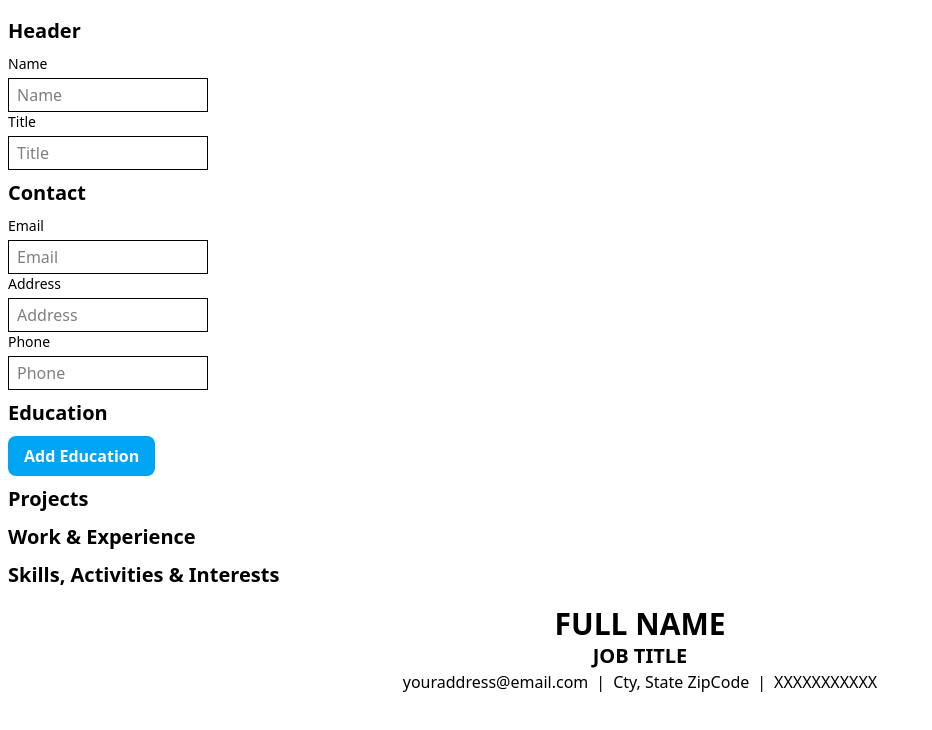
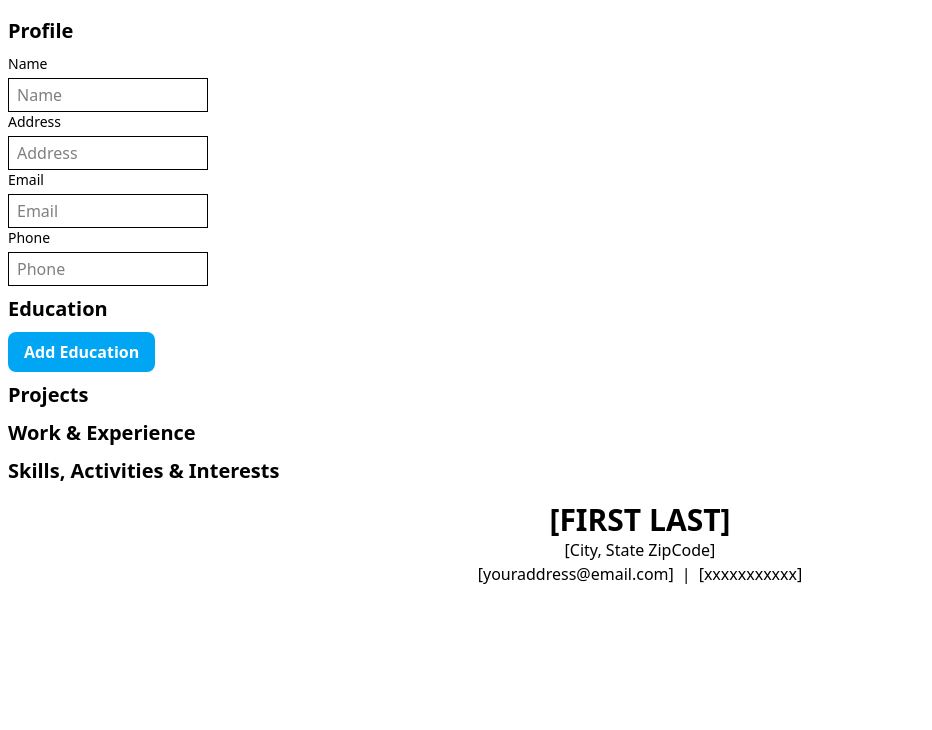
Before and after one commit to cedorikku/react-resume-builder, a React (Vite) app: page / in a window 1280 px wide. Shown: the top 730 px of the page, without its empty margins (0-932 px from the left). Built offline with nearby package versions, Linux system fonts and the light colour scheme.

Commit message:
Tweak profile deets

```diff
--- a/src/Form.jsx
+++ b/src/Form.jsx
@@ -12,7 +12,7 @@ const Form = ({
     return (
         <form method="">
             <section>
-                <h2>Header</h2>
+                <h2>Profile</h2>
                 <Input
                     type="text"
                     label="Name"
@@ -21,25 +21,15 @@ const Form = ({
                 />
                 <Input
                     type="text"
-                    label="Title"
-                    value={profile.title || ''}
-                    onChange={(e) => handleProfileOnChange(e, 'title')}
+                    label="Address"
+                    value={profile.address || ''}
+                    onChange={(e) => handleProfileOnChange(e, 'address')}
                 />
-            </section>
-
-            <section>
-                <h2>Contact</h2>
                 <Input
                     type="email"
                     label="Email"
                     value={profile.email || ''}
                     onChange={(e) => handleProfileOnChange(e, 'email')}
-                />
-                <Input
-                    type="text"
-                    label="Address"
-                    value={profile.address || ''}
-                    onChange={(e) => handleProfileOnChange(e, 'address')}
                 />
                 <Input
                     type="tel"
@@ -120,6 +110,7 @@ const Form = ({
                     handleClick={handleAddEducationClick}
                 />
             </section>
+
             <h2>Projects</h2>
 
             <section>
--- a/src/Print.jsx
+++ b/src/Print.jsx
@@ -7,18 +7,16 @@ const Print = ({ profile, education }) => {
         <div className="print">
             <div className="header">
                 <h1 className="text-center text-3xl font-black uppercase">
-                    {profile.name || 'FULL NAME'}
+                    {profile.name || '[FIRST LAST]'}
                 </h1>
-                <h2 className="text-center text-xl font-bold">
-                    {profile.title || 'JOB TITLE'}
-                </h2>
-            </div>
-            <div className="contact flex justify-center gap-2">
-                <span>{profile.email || 'youraddress@email.com'}</span>
-                <span>|</span>
-                <span>{profile.address || 'Cty, State ZipCode'}</span>
-                <span>|</span>
-                <span>{profile.phone || 'XXXXXXXXXXX'}</span>
+                <div className="text-center">
+                    {profile.address || '[City, State ZipCode]'}
+                </div>
+                <div className="flex justify-center gap-2">
+                    <span>{profile.email || '[youraddress@email.com]'}</span>
+                    <span>|</span>
+                    <span>{profile.phone || '[xxxxxxxxxxx]'}</span>
+                </div>
             </div>
 
             <div className="body">
@@ -46,7 +44,7 @@ const Print = ({ profile, education }) => {
                     ''
                 )}
 
-                {/* Put more print sections down here */}
+                {/* Put more print body sections (component) down here */}
             </div>
         </div>
     );
```
